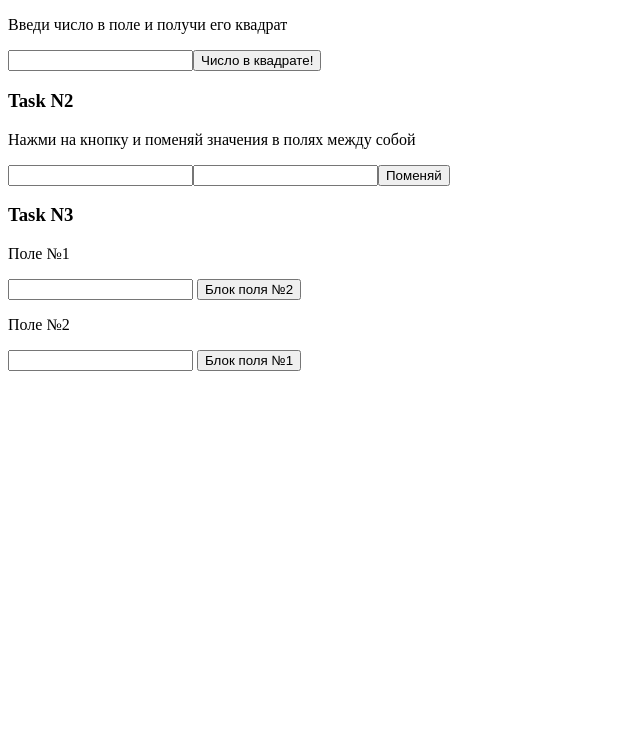
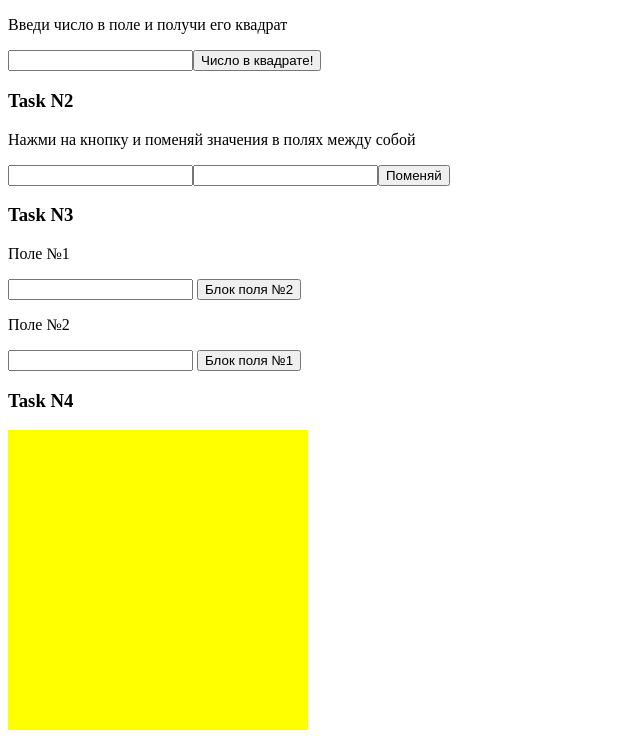
Before and after one commit to boxtersh/HW_JS, a plain HTML site: page index.html in a window 1280 px wide. Shown: the part 552-1290 px from the top of the page, without its empty margins (0-640 px from the left). Before the commit the page ends 931 px from the top, so only its background shows below. Drawn offline with Linux system fonts and the light colour scheme.

Commit message:
independent work task3

```diff
--- a/index.html
+++ b/index.html
@@ -61,6 +61,12 @@
     <input id="input_7">
     <button onclick="btn_7()">Блок поля №1</button>
 
+    <h3>Task N4</h3>
+    <div id="square">
+        <h2 id="hide">Наведено</h2>
+    </div>
+
+
     <script src="script.js"></script>
 </body>
 </html>
--- a/style.css
+++ b/style.css
@@ -9,3 +9,20 @@
 #btn_2:hover {
   background-color: green;
 }
+
+#square {
+    display: flex;
+    width: 300px;
+    height : 300px;
+    background-color: yellow;
+    justify-content: center;
+    align-items: center;
+}
+
+#hide {
+  display: none;
+}
+
+#square:hover #hide {
+  display: block;
+}
```
